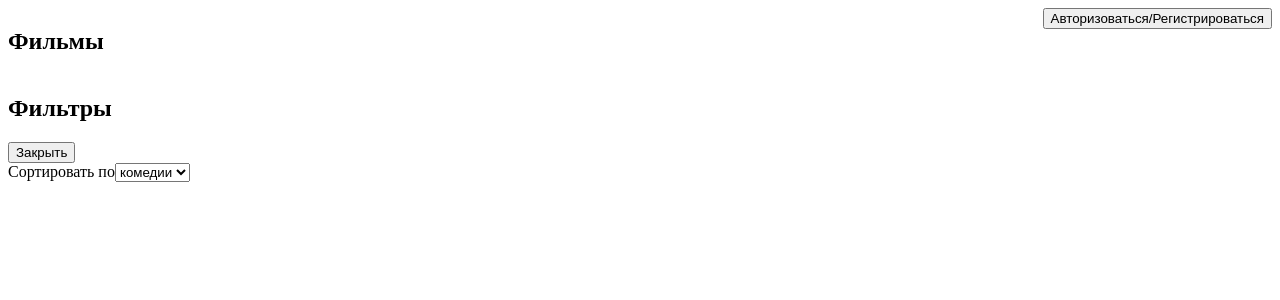
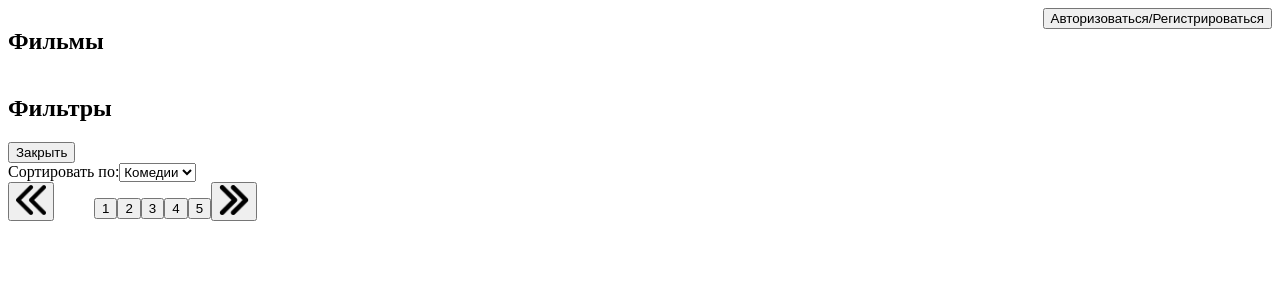
Before and after one commit to Kirillv8/-cinema-site-, a React (Vite) app: page / in a window 1280 px wide. Shown: the top 300 px of the page. Built offline with nearby package versions, Linux system fonts and the light colour scheme.

Commit message:
feature: Created Pagination components, and aded styles in components Pagination

```diff
--- a/src/App.tsx
+++ b/src/App.tsx
@@ -4,6 +4,8 @@ import RegistrationModal from './components/Registration/RegistrationModal';
 import AuthorizationModal from './components/Authorization/Authorization';
 import Header from './components/Header/Header';
 import Filters from './components/Filters/Filters';
+
+
 const App: React.FC = () => {
   const [isVisibleReg, setIsVisibleReg] = useState<boolean>(false);
   const [isVisibleAuth, setIsVisibleAuth] = useState<boolean>(false);
--- a/src/components/Filters/Filters.scss
+++ b/src/components/Filters/Filters.scss
@@ -2,4 +2,5 @@
   display: flex;
   flex-direction: row;
   justify-content: space-between;
+  border: 1px solid wheat;
 }
--- a/src/components/Filters/Filters.tsx
+++ b/src/components/Filters/Filters.tsx
@@ -1,3 +1,4 @@
+import Pagination from '../Pagination/Pagination';
 const Filters = () => {
   return (
     <>
@@ -12,13 +13,14 @@ const Filters = () => {
             </a>
           </div>
           <div>
-            <label htmlFor="films">Сортировать по</label>
+            <label htmlFor="films">Сортировать по:</label>
             <select name="films" id="films">
-              <option>комедии</option>
-              <option>боеквик\</option>
-              <option>драма</option>
+              <option>Комедии</option>
+              <option>Боевики</option>
+              <option>Драмы</option>
             </select>
           </div>
+          <Pagination />
         </div>
       </section>
     </>
--- /dev/null
+++ b/src/components/Pagination/Pagination.scss
@@ -0,0 +1,28 @@
+.container-pagination {
+  display: flex;
+  flex-direction: row;
+}
+
+ul {
+  display: flex;
+  flex-direction: row;
+  align-items: center;
+  list-style: none;
+}
+ul > li {
+  display: flex;
+  justify-content: center;
+}
+.arrow-image-left {
+  width: 30px;
+  height: 30px;
+}
+
+.arrow-image-right {
+  width: 30px;
+  height: 30px;
+}
+
+button:hover {
+  background: #f0f0f0;
+}
--- /dev/null
+++ b/src/components/Pagination/Pagination.tsx
@@ -0,0 +1,48 @@
+import imageArrowLeft from '../../assets/free-icon-left.png';
+import imageArrowRight from '../../assets/free-icon-right.png';
+import './Pagination.scss';
+const Pagination = () => {
+  return (
+    <>
+      <div className="container-pagination">
+        <div className="container-arrow-image-left">
+          <button>
+            <img
+              className="arrow-image-left"
+              src={imageArrowLeft}
+              alt="Arrow-image-left"
+            />
+          </button>
+        </div>
+        <ul>
+          <li>
+            <button>1</button>
+          </li>
+          <li>
+            <button>2</button>
+          </li>
+          <li>
+            <button>3</button>
+          </li>
+          <li>
+            <button>4</button>
+          </li>
+          <li>
+            <button>5</button>
+          </li>
+        </ul>
+        <div className="container-arrow-image-right">
+          <button>
+            <img
+              className="arrow-image-right"
+              src={imageArrowRight}
+              alt="Arrow-image-right"
+            />
+          </button>
+        </div>
+      </div>
+    </>
+  );
+};
+
+export default Pagination;
```
Also changed, not shown: src/assets/free-icon-left.png (added), src/assets/free-icon-right.png (added).
